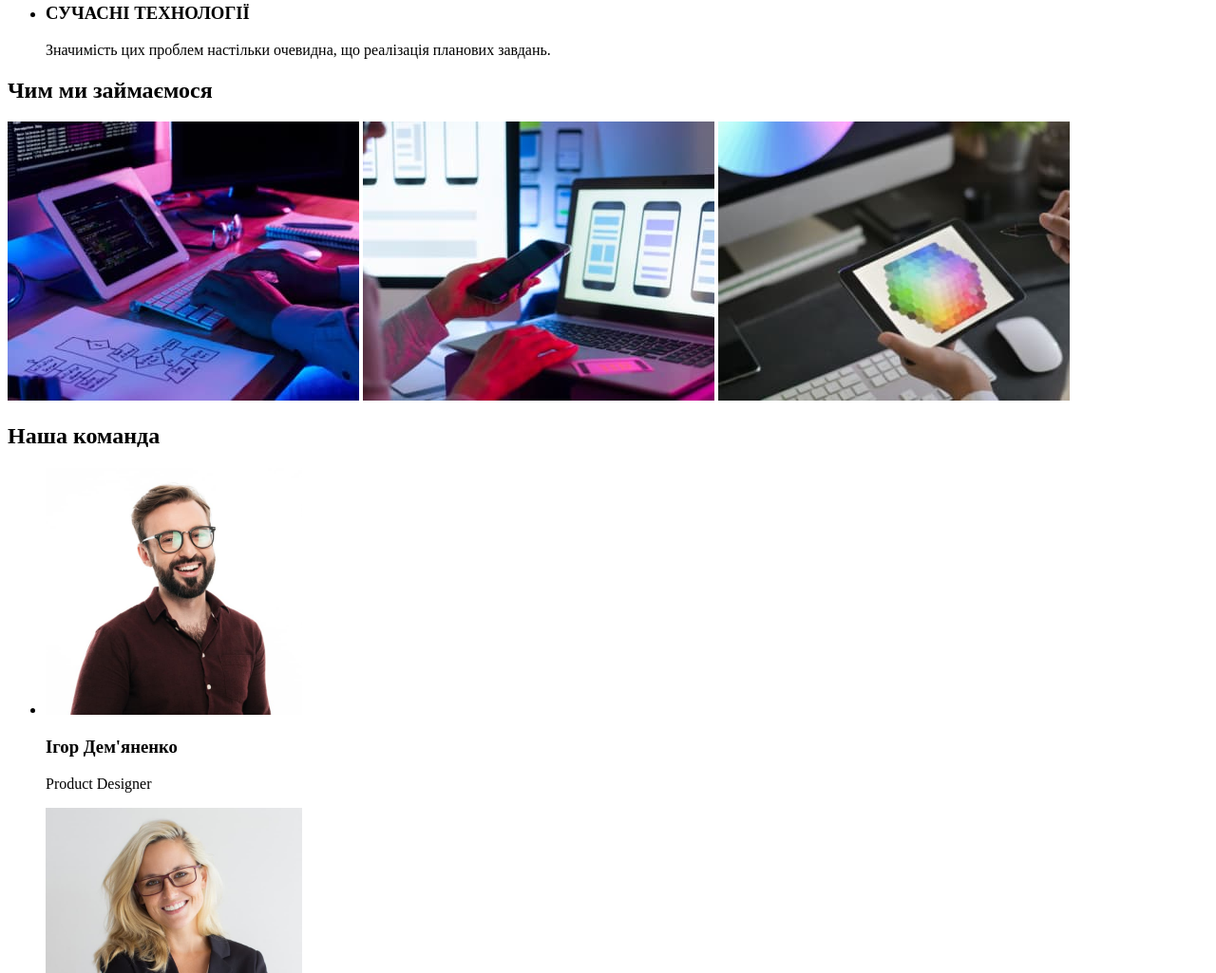
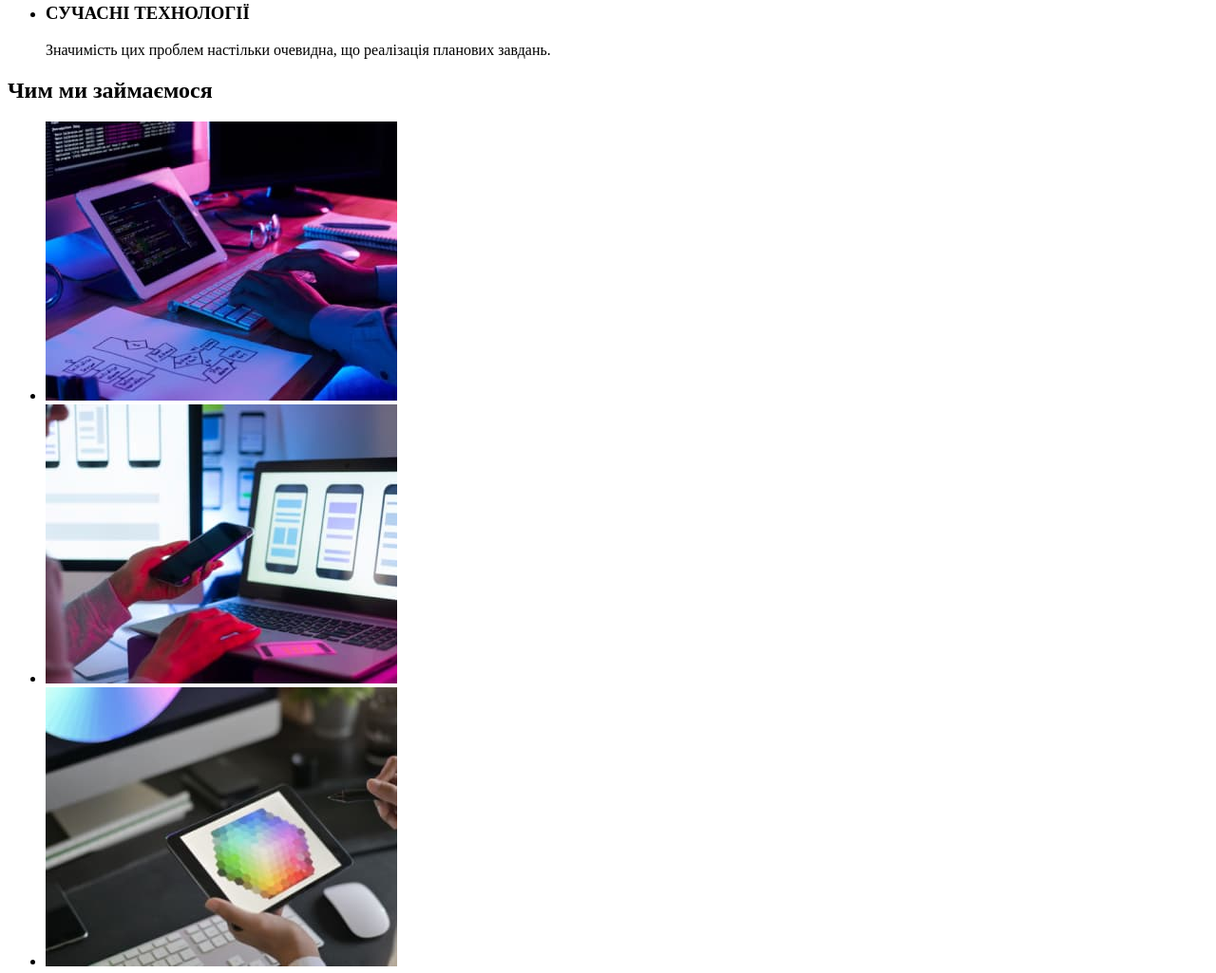
Before and after one commit to KrinkUA/goit-markup-hw-01, a plain HTML site: page index.html in a window 1280 px wide. Shown: the part 532-1557 px from the top of the page at 95% size. Drawn offline with Linux system fonts and the light colour scheme.

Commit message:
Внесення змін в секцію "Чим ми займаємось"
Також перенесли фото в підпапки для зручності

```diff
--- a/index.html
+++ b/index.html
@@ -67,40 +67,33 @@
       <!--Чим ми займаємось-->
       <section>
         <h2>Чим ми займаємося</h2>
-        <a href=""
-          ><img src="./images/box1.jpg" alt="writing code" width="370"
-        /></a>
-        <a href=""
-          ><img
-            src="./images/box2.jpg"
-            alt="setting for all devices"
-            width="370"
-        /></a>
-        <a href=""
-          ><img src="./images/box3.jpg" alt="graphic design" width="370"
-        /></a>
+        <ul>
+          <li><img src="./images/about/box1.jpg" alt="Кодуємо" width="370" height="294"></li>
+          <li><img src="./images/about/box2.jpg" alt="Проводиться оптимізація під усі пристрої" width="370" height="294"></li>
+          <li><img src="./images/about/box3.jpg" alt="Створюємо візуальні ефекти" width="370" height="294"></li>
+        </ul>
       </section>
       <!--Наша команда-->
       <section>
         <h2>Наша команда</h2>
         <ul>
           <li>
-            <img src="./images/img1.jpg" alt="Ігор Дем'яненко" width="270" />
+            <img src="./images/team/img1.jpg" alt="Ігор Дем'яненко" width="270" height="260"/>
             <h3>Ігор Дем'яненко</h3>
             <p>Product Designer</p>
           </li>
           <li>
-            <img src="./images/img2.jpg" alt="Ольга Рєпіна" width="270" />
+            <img src="./images/team/img2.jpg" alt="Ольга Рєпіна" width="270" height="260"/>
             <h3>Ольга Рєпіна</h3>
             <p>Frontend Developer</p>
           </li>
           <li>
-            <img src="./images/img3.jpg" alt="Микола Тарасов" width="270" />
+            <img src="./images/team/img3.jpg" alt="Микола Тарасов" width="270" height="260"/>
             <h3>Микола Тарасов</h3>
             <p>Marketing</p>
           </li>
           <li>
-            <img src="./images/img4.jpg" alt="Михайло Єрмаков" width="270" />
+            <img src="./images/team/img4.jpg" alt="Михайло Єрмаков" width="270" height="260"/>
             <h3>Михайло Єрмаков</h3>
             <p>UI Designer</p>
           </li>
```
Also changed, not shown: images/about/box1.jpg (renamed from images/box1.jpg), images/about/box2.jpg (renamed from images/box2.jpg), images/about/box3.jpg (renamed from images/box3.jpg), images/team/img1.jpg (renamed from images/img1.jpg), images/team/img2.jpg (renamed from images/img2.jpg), images/team/img3.jpg (renamed from images/img3.jpg), images/team/img4.jpg (renamed from images/img4.jpg).
